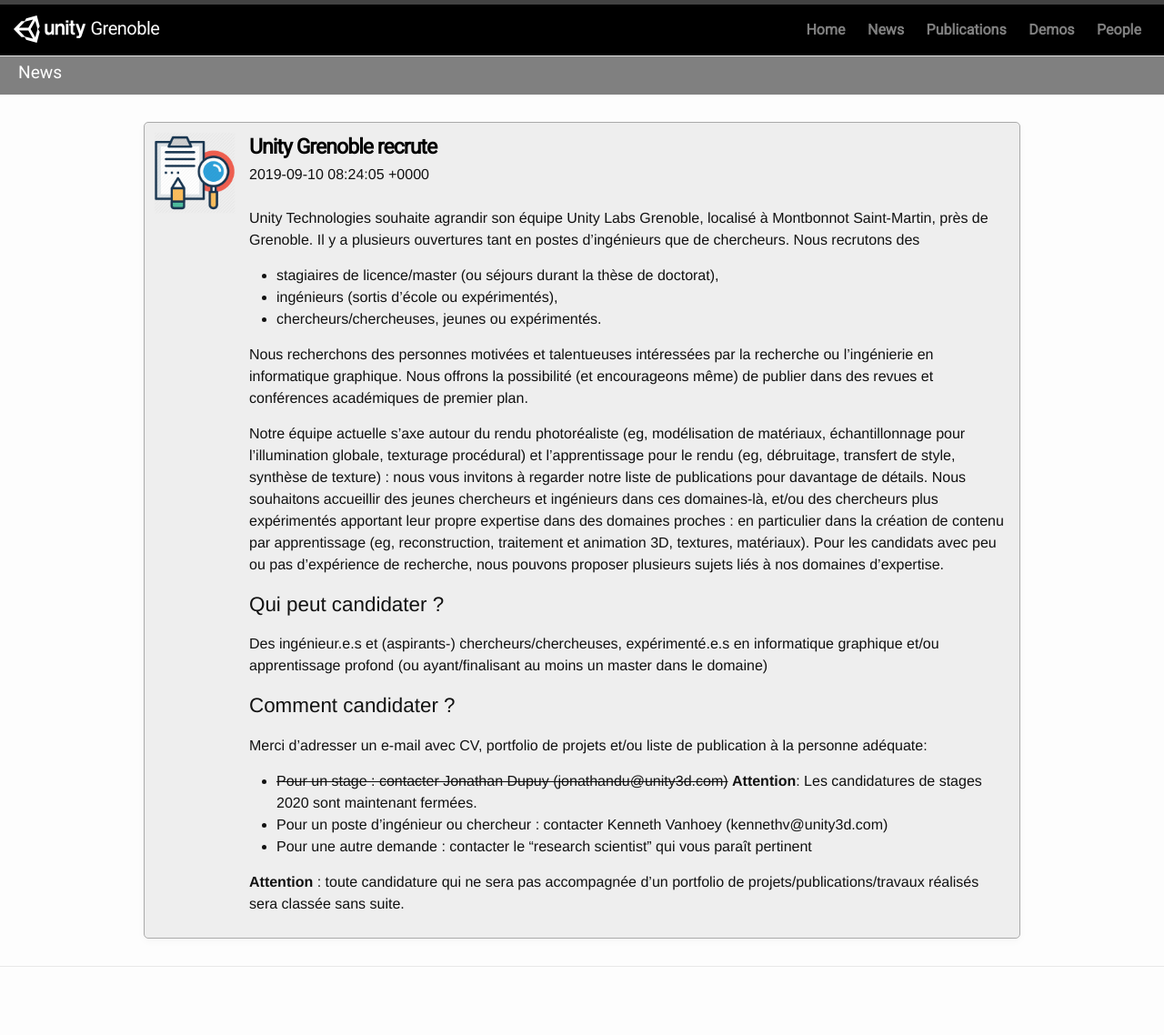
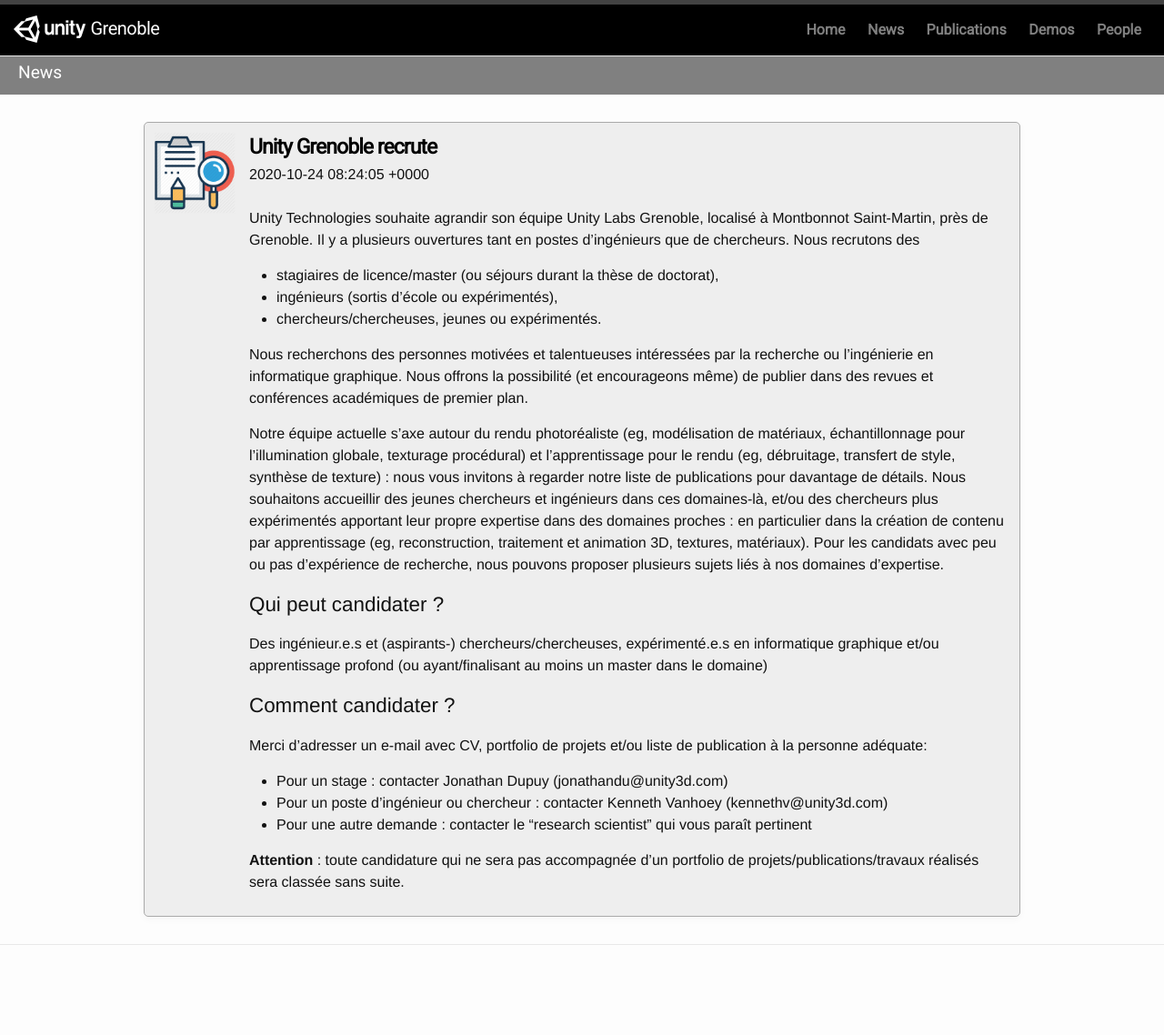
Before and after one commit to unity-grenoble/website, a Jekyll site: the page built from news.html, in a window 1280 px wide. Shown: the whole page at 91% size. Built offline with Jekyll 4.4.1, drawn with Linux system fonts in a browser that asks for light colours; after the commit the page ends 1114 px from its top, so only the background shows below that.

Commit message:
intern positions: open

```diff
--- a/_posts/2019-09-17-news-looking-for-talent.markdown
+++ b/_posts/2019-09-17-news-looking-for-talent.markdown
@@ -1,7 +1,7 @@
 ---
 layout: news
 title:  "Unity Grenoble recrute"
-date:   2019-09-10 10:24:05 +0200
+date:   2020-10-24 10:24:05 +0200
 categories: news
 permalink: news/recrutement.html
 ---
@@ -23,7 +23,7 @@
 
 ##### Comment candidater ?
 Merci d'adresser un e-mail avec CV, portfolio de projets et/ou liste de publication à la personne adéquate:
-* ~~Pour un stage : contacter Jonathan Dupuy (jonathandu@unity3d.com)~~ **Attention**: Les candidatures de stages 2020 sont maintenant fermées.
+* Pour un stage : contacter Jonathan Dupuy (jonathandu@unity3d.com)
 * Pour un poste d'ingénieur ou chercheur : contacter Kenneth Vanhoey (kennethv@unity3d.com)
 * Pour une autre demande : contacter le "research scientist" qui vous paraît pertinent
 
```
